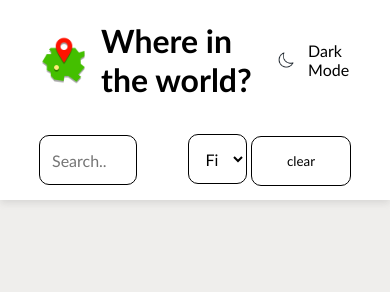
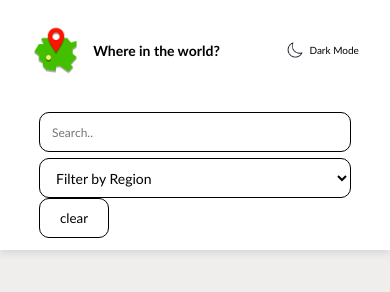
Before and after one commit to TuyishimireEric/CountriesApp, a plain HTML site: page index.html in a window 390 px wide. Drawn offline with Linux system fonts and the light colour scheme; no server answers.

Commit message:
Responsive

```diff
--- a/css/style.css
+++ b/css/style.css
@@ -164,3 +164,81 @@ body {
     font-size: 16px;
     font-weight: 300;
 }
+
+@media (max-width: 1024px) {
+    .container {
+        grid-template-columns: repeat(3, auto);
+    }
+    .filter input {
+        font-size: 14px;
+        width: 25vw;
+        height: 40px;
+    }
+
+    .filter select {
+        font-size: 14px;
+        width: 15vw;
+        height: 40px;
+    }
+
+    .filter button {
+        height: 40px;
+        width: 70px;
+    }
+}
+
+@media (max-width: 768px) {
+    .container {
+        grid-template-columns: repeat(2, auto);
+    }
+    .home-header {
+        padding: 0 8vw;
+        top: 0;
+        height: 100px;
+    }
+
+    .title h1 {
+        font-size: 16px;
+    }
+    .filter input {
+        font-size: 12px;
+        width: 80vw;
+        height: 40px;
+    }
+
+    .filter select {
+        font-size: 14px;
+        width: 80vw;
+        height: 40px;
+    }
+
+    .filter button {
+        height: 40px;
+        width: 70px;
+    }
+    .filter {
+        width: 100vw;
+        height: 150px;
+        top: 100px;
+        display: flex;
+        flex-direction: column;
+        justify-content: space-between;
+        align-items: center;
+    }
+    body {
+        padding-top: 280px;
+    }
+    .mode {
+        font-size: 10px;
+        gap: 4px;
+    }
+}
+
+@media (max-width: 500px) {
+    .container {
+        grid-template-columns: repeat(1, auto);
+    }
+    .title h1 {
+        font-size: 14px;
+    }
+}
```
Also changed, not shown: css/details.css (+73 -1 lines).
